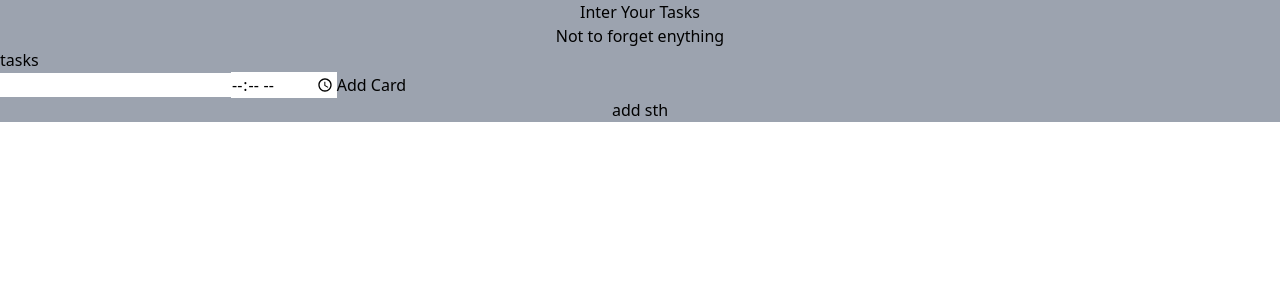
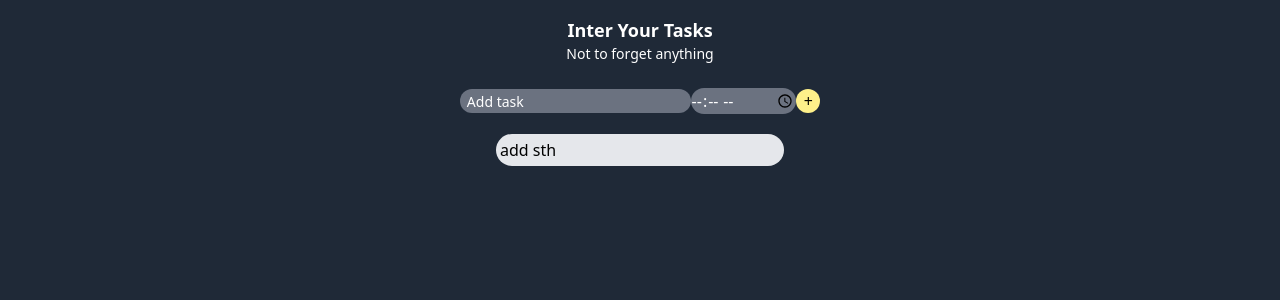
Before and after one commit to mhsamie/TodoApp, a React (Create React App) app: page / in a window 1280 px wide. Shown: the top 300 px of the page. Built offline with nearby package versions, Linux system fonts and the light colour scheme.

Commit message:
styles added, complete function added

```diff
--- a/package.json
+++ b/package.json
@@ -8,6 +8,7 @@
     "@testing-library/user-event": "^13.5.0",
     "react": "^18.0.0",
     "react-dom": "^18.0.0",
+    "react-icons": "^4.3.1",
     "react-scripts": "5.0.0",
     "sweetalert-react": "^0.4.11",
     "web-vitals": "^2.1.4"
--- a/src/App.js
+++ b/src/App.js
@@ -19,18 +19,20 @@ const App = () => {
       id: Math.floor(Math.random() * 1000),
       text: input,
     };
-    console.log(taskTime.text);
+
     setTodoTime([...todoTime, taskTime]);
   };
+  const completeTodo = (id) => {
+    console.log(id);
+  };
   return (
-    <div className="bg-gray-400 flex flex-col justify-center items-center">
-      <h1>Inter Your Tasks</h1>
-      <h2>Not to forget enything</h2>
-      <div className="container">
-        tasks
+    <div className="bg-gray-800 w-full h-screen flex flex-col justify-start items-center">
+      <h1 className="font-bold text-white text-lg mt-4">Inter Your Tasks</h1>
+      <h2 className="text-sm text-white mb-2">Not to forget anything</h2>
+      <div className="m-4 flex flex-col justify-center items-center">
         <TodoForm addHandler={addHandler} addTimeHandler={addTimeHandler} />
       </div>
-      <TodoList todo={todo} time={todoTime} />
+      <TodoList todo={todo} time={todoTime} onComplete={completeTodo} />
     </div>
   );
 };
--- a/src/components/Todo.js
+++ b/src/components/Todo.js
@@ -1,22 +1,31 @@
-const Todo = ({ todos, time }) => {
+import { AiOutlineDelete } from "react-icons/ai";
+import { AiOutlineCheck } from "react-icons/ai";
+import { AiOutlineEdit } from "react-icons/ai";
+const Todo = ({ todos, time, onComplete }) => {
   const taskTime = () => {
     if (!time) return <p>plz inter the time"</p>;
     return time.map((times) => {
-      return <span key={todos.id}>{times.text}</span>;
+      return <div key={times.id}>{times.text}</div>;
     });
   };
   return (
-    <>
-      <div>
+    <div className="flex">
+      <div className="flex">
         {todos.text}
         {taskTime()}
       </div>
-      <div>
-        <button>+</button>
-        <button>-</button>
-        <button>done</button>
+      <div className="flex">
+        <button onClick={onComplete}>
+          <AiOutlineCheck />
+        </button>
+        <button>
+          <AiOutlineDelete />
+        </button>
+        <button>
+          <AiOutlineEdit />
+        </button>
       </div>
-    </>
+    </div>
   );
 };
 
--- a/src/components/TodoForm.js
+++ b/src/components/TodoForm.js
@@ -2,7 +2,7 @@ import React, { useState } from "react";
 
 const TodoForm = (props) => {
   const [task, setTask] = useState("");
-  const [time, setTime] = useState();
+  const [time, setTime] = useState("");
   const textChangeHandler = (e) => {
     setTask(e.target.value);
   };
@@ -22,9 +22,22 @@ const TodoForm = (props) => {
   };
   return (
     <form onSubmit={submitFormHandler}>
-      <input type="text" value={task} onChange={textChangeHandler} />
-      <input type="time" value={time} onChange={timeChangeHandler} />
-      <button type="submit">Add Card</button>
+      <input
+        placeholder="  Add task"
+        type="text"
+        value={task}
+        onChange={textChangeHandler}
+        className="rounded-2xl text-white bg-gray-500 placeholder:text-sm placeholder:text-white focus:outline-0"
+      />
+      <input
+        type="time"
+        value={time}
+        onChange={timeChangeHandler}
+        className="rounded-2xl focus:outline-0 text-white bg-gray-500"
+      />
+      <button className="bg-yellow-200 rounded-2xl w-6" type="submit">
+        +
+      </button>
     </form>
   );
 };
--- a/src/components/Todolist.js
+++ b/src/components/Todolist.js
@@ -1,15 +1,26 @@
 import Todo from "./Todo";
 
-const TodoList = ({ todo, time }) => {
+const TodoList = ({ todo, time, onComplete }) => {
   const renderEachTodo = () => {
     if (todo.length === 0) return <p>add sth</p>;
 
     return todo.map((todos) => {
-      return <Todo key={todos.id} time={time} todos={todos} />;
+      return (
+        <Todo
+          key={todos.id}
+          onComplete={() => onComplete(todos.id)}
+          time={time}
+          todos={todos}
+        />
+      );
     });
   };
 
-  return <div>{renderEachTodo()}</div>;
+  return (
+    <div className="bg-gray-200 rounded-2xl p-1 m-1 w-72 flex justify-between">
+      {renderEachTodo()}
+    </div>
+  );
 };
 
 export default TodoList;
```
Also changed, not shown: 1 other file (tests, documents, lock files or other folders).
